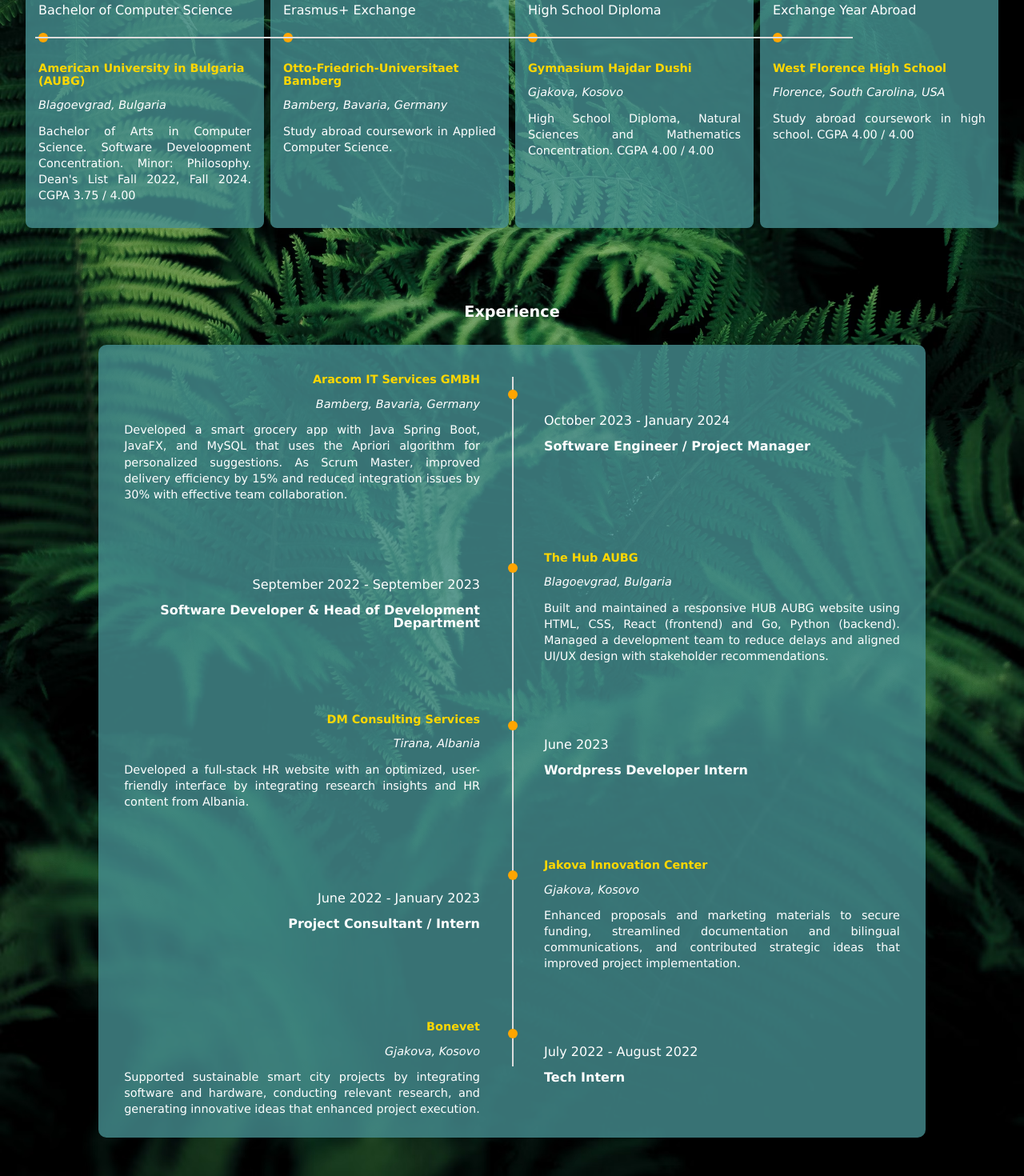
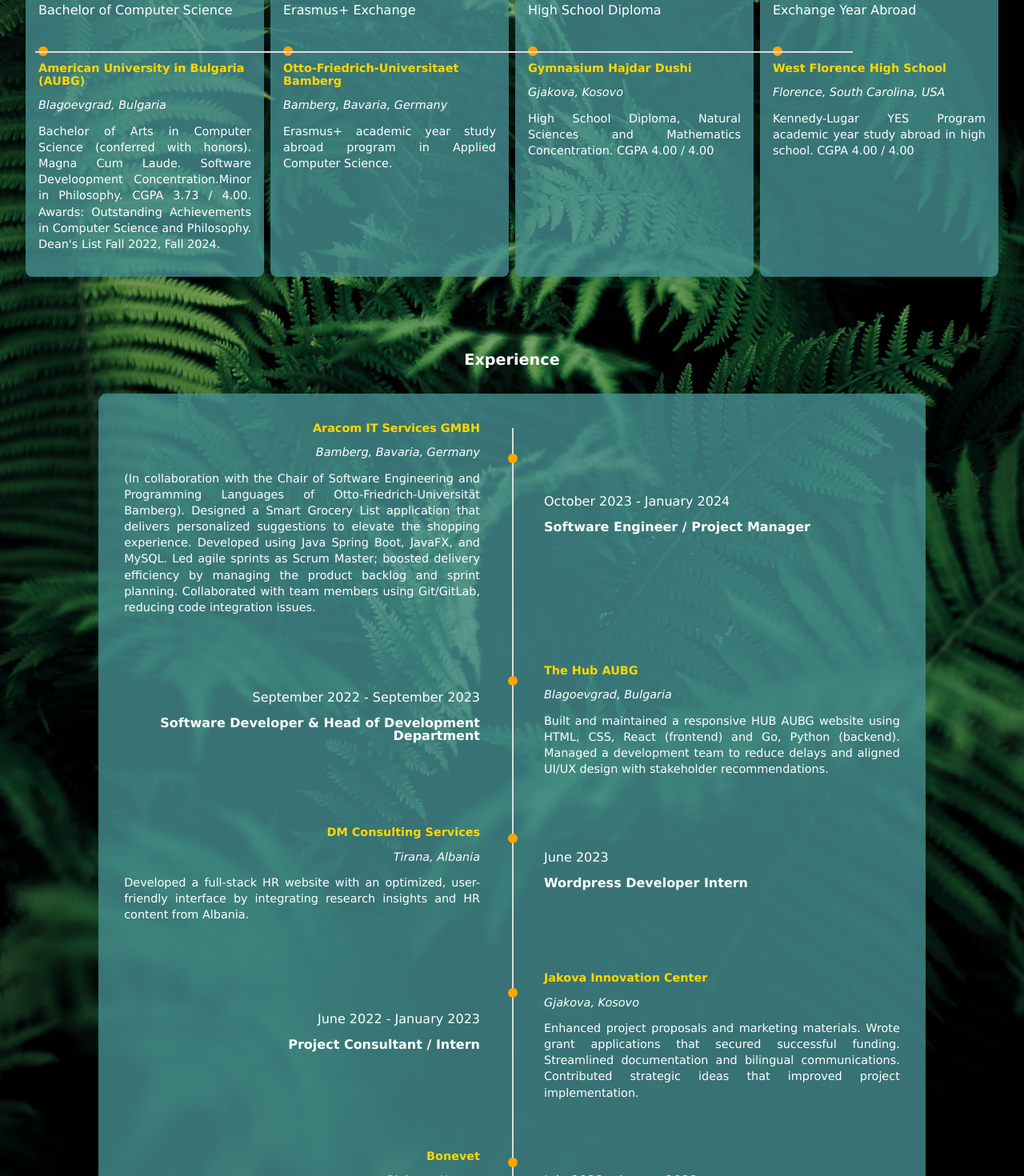
Before and after one commit to SuelaCark/personal-website-app, a React (Vite) app: page /personal-website-app/experience in a window 1280 px wide. Shown: the part 320-1790 px from the top of the page at 80% size. Built offline with nearby package versions, Linux system fonts and the light colour scheme.

Commit message:
added changes

```diff
--- a/src/data/projectsData.js
+++ b/src/data/projectsData.js
@@ -8,9 +8,8 @@
     {
       id: "1",
       title: "Image Encryption System (Senior Thesis)",
-      description: "Developing advanced encryption methods combining chaos theory, DNA-based techniques, and AES-256 encryption using Java." +
-      "This project, in progress as a senior thesis, explores innovative cryptographic approaches to secure data, aiming to advance the " +
-      "traditional encryption systems.",
+      description: "Developed advanced encryption methods combining Chaos theory, DNA-based techniques, and AES-256 encryption using Java." +
+      " This project, written in Java, explores innovative cryptographic approaches to secure data, aiming to advance the traditional encryption systems.",
       image: projectimg1,
       githubLink: "https://github.com/SuelaCark/ImageEncryption"
     },
@@ -19,7 +18,7 @@
       title: "Personal Website",
       description: "Designed and developed a modern personal website to showcase a diverse portfolio and projects. " +
       "This project emphasizes clean design, responsive layouts, and engaging content, reflecting technical skills and creative vision while " +
-      "integrating the latest web development trends.",
+      "integrating the latest web development trends. Technologies: HTML, CSS, ReactJs, Vite (built).",
       image: projectimg2,
       githubLink: "https://github.com/SuelaCark/personal-website-app"
     },
@@ -27,8 +26,7 @@
       id: "3",
       title: "Flight Management System",
       description: "A comprehensive system developed in C++ to manage diverse flight operations at an airport. " +
-      "It features real-time scheduling, resource allocation, and data processing, ensuring efficient and safe airport management " +
-      "by handling various types of flights with precision and reliability.",
+      "It features a developed QuickSort algorithm and the usage of vectors, pointers, and OOP principles.",
       image: projectimg3,
       githubLink: ""
     },
@@ -37,7 +35,7 @@
       title: "Encryption Algorithms",
       description: "A Python project demonstrating multiple encryption algorithms through practical implementation. " +
       "It highlights the fundamental principles behind different cryptographic methods, offering hands-on examples and comparative " +
-      "insights, serving both as an educational resource and a coding reference for secure communication techniques.",
+      "insights, serving both as an educational resource and a coding reference for cryptographic communication techniques.",
       image: projectimg4,
       githubLink: "https://github.com/SuelaCark/Encoder-and-Decoder"
     },
@@ -46,7 +44,7 @@
       title: "AI-based Tourism Recommendation Website",
       description: "An innovative hackathon project that leverages AI to transform tourism recommendations. " +
       "The website utilizes machine learning to analyze user preferences and suggest personalized travel options, showcasing creative " +
-      "development techniques that blend modern technology with the evolving needs of the tourism industry.",
+      "development techniques that blend modern technology with the evolving needs of the tourism industry. Technologies: HTML, CSS, ReactJs, Vite (built), Python.",
       image: projectimg5,
       githubLink: "https://github.com/Aleks1908/NOSYNCDEV"
     }
--- a/src/pages/About-me.jsx
+++ b/src/pages/About-me.jsx
@@ -9,7 +9,7 @@
     { name: "HTML, CSS, ReactJS", percent: 90 },
     { name: "Python programming", percent: 70 },
     { name: "Linux/Bash scripting", percent: 70 },
-    { name: "Java programming", percent: 97 },
+    { name: "Java programming", percent: 95 },
     { name: "C++", percent: 90 }
   ];
 
--- a/src/pages/Certifications.jsx
+++ b/src/pages/Certifications.jsx
@@ -9,9 +9,36 @@
 import magazineIcon from '../assets/magazine-icon.png';
 import paperIcon from '../assets/paper-icon.png';
 import usaIcon from '../assets/usa-icon.png';
+import badgeIcon from '../assets/badge-icon.png';
 
 const Certifications = () => {
   const certificates = [
+    {
+      title: "Outstanding Achievement in Computer Science (2025)",
+      image: badgeIcon,
+      description: "Awarded by the Computer Science department, American University in Bulgaria, Bulgaria."
+    },
+    {
+      title: "Outstanding Achievement in Philosophy (2025)",
+      image: badgeIcon,
+      description: "Awarded by the Philosophy department, American University in Bulgaria, Bulgaria."
+    },
+    {
+      title: "Women Leaders in the Tech Industry 2023",
+      image: magazineIcon,
+      description: "“Women Leaders in the Tech Industry 2023” – DevStyler Magazine, Bulgaria."
+    },
+    {
+      title: "Lung Cancer Detection Reserach Project",
+      image: paperIcon,
+      description: "Project “Lung Cancer Detection Using Machine Learning and Data Analysis Techniques” -  International " +
+      "Karatekin Science and Technology Conference, Çankiri, Turkey. "
+    },
+    {
+      title: "U.S. Department of State",
+      image: usaIcon,
+      description: "Certificate for successful completion of the Kennedy-Lugar YES program."
+    },
     {
       title: "Java Enterprise & Mobile Programming",
       image: androidIcon,
@@ -41,22 +68,6 @@
       title: "Java Programming",
       image: javaIcon,
       description: ""
-    },
-    {
-      title: "Women Leaders in the Tech Industry 2023",
-      image: magazineIcon,
-      description: "“Women Leaders in the Tech Industry 2023” – DevStyler Magazine, Bulgaria."
-    },
-    {
-      title: "Lung Cancer Detection Reserach Project",
-      image: paperIcon,
-      description: "Project “Lung Cancer Detection Using Machine Learning and Data Analysis Techniques” -  International " +
-      "Karatekin Science and Technology Conference, Çankiri, Turkey. "
-    },
-    {
-      title: "U.S. Department of State",
-      image: usaIcon,
-      description: "Certificate for successful completion of the YES program."
     }
   ];
     return (
--- a/src/pages/Experience.jsx
+++ b/src/pages/Experience.jsx
@@ -9,14 +9,15 @@
       titleEdu: "Bachelor of Computer Science",
       school: "American University in Bulgaria (AUBG)",
       location: "Blagoevgrad, Bulgaria",
-      description: "Bachelor of Arts in Computer Science. Software Develoopment Concentration. Minor: Philosophy. Dean's List Fall 2022, Fall 2024. CGPA 3.75 / 4.00"
+      description: "Bachelor of Arts in Computer Science (conferred with honors). Magna Cum Laude. Software Develoopment Concentration." +
+      "Minor in Philosophy. CGPA 3.73 / 4.00. Awards: Outstanding Achievements in Computer Science and Philosophy. Dean's List Fall 2022, Fall 2024."
     },
     {
       duration: "2023 - 2024",
       titleEdu: "Erasmus+ Exchange",
       school: "Otto-Friedrich-Universitaet Bamberg",
       location: "Bamberg, Bavaria, Germany",
-      description: "Study abroad coursework in Applied Computer Science."
+      description: "Erasmus+ academic year study abroad program in Applied Computer Science."
     },
     {
       duration: "2018 - 2021",
@@ -30,7 +31,7 @@
       titleEdu: "Exchange Year Abroad",
       school: "West Florence High School",
       location: "Florence, South Carolina, USA",
-      description: "Study abroad coursework in high school. CGPA 4.00 / 4.00"
+      description: "Kennedy-Lugar YES Program academic year study abroad in high school. CGPA 4.00 / 4.00"
     }
   ];
 
@@ -40,8 +41,10 @@
       position: "Software Engineer / Project Manager",
       company: "Aracom IT Services GMBH",
       location: "Bamberg, Bavaria, Germany",
-      description: "Developed a smart grocery app with Java Spring Boot, JavaFX, and MySQL that uses the Apriori algorithm for personalized suggestions. " +
-      "As Scrum Master, improved delivery efficiency by 15% and reduced integration issues by 30% with effective team collaboration."
+      description: "(In collaboration with the Chair of Software Engineering and Programming Languages of Otto-Friedrich-Universität Bamberg). " +
+      "Designed a Smart Grocery List application that delivers personalized suggestions to elevate the shopping experience. " +
+      "Developed using Java Spring Boot, JavaFX, and MySQL. Led agile sprints as Scrum Master; boosted delivery efficiency by managing the " +
+      "product backlog and sprint planning. Collaborated with team members using Git/GitLab, reducing code integration issues. "
     },
     {
       duration: "September 2022 - September 2023",
@@ -49,7 +52,7 @@
       company: "The Hub AUBG",
       location: "Blagoevgrad, Bulgaria",
       description: "Built and maintained a responsive HUB AUBG website using HTML, CSS, React (frontend) and Go, Python (backend). " +
-      "Managed a development team to reduce delays and aligned UI/UX design with stakeholder recommendations."
+      "Managed a development team to reduce delays and aligned UI/UX design with stakeholder recommendations. "
     },
     {
       duration: "June 2023",
@@ -63,14 +66,16 @@
       position: "Project Consultant / Intern",
       company: "Jakova Innovation Center",
       location: "Gjakova, Kosovo",
-      description: "Enhanced proposals and marketing materials to secure funding, streamlined documentation and bilingual communications, and contributed strategic ideas that improved project implementation."
+      description: "Enhanced project proposals and marketing materials. Wrote grant applications that secured successful funding. " +
+      "Streamlined documentation and bilingual communications. Contributed strategic ideas that improved project implementation. "
     },
     {
       duration: "July 2022 - August 2022",
       position: "Tech Intern",
       company: "Bonevet",
       location: "Gjakova, Kosovo",
-      description: "Supported sustainable smart city projects by integrating software and hardware, conducting relevant research, and generating innovative ideas that enhanced project execution."
+      description: "Supervised and guided students on technical aspects of building projects. " +
+      "Monitored project progress and provided feedback throughout the construction and planning phases."
     }
   ];
 
--- a/src/pages/Projects.jsx
+++ b/src/pages/Projects.jsx
@@ -1,5 +1,4 @@
 import ProjectComp from '../components/ProjectComp';
-import projectsData from '../data/projectsData';
 import '../styles/projects.css';
 import projectimg1 from '../assets/project-img1.webp';
 import projectimg2 from '../assets/project-img2.png';
@@ -12,19 +11,19 @@
     {
       id: "1",
       title: "Image Encryption System (Senior Thesis)",
-      description: "Developing Chaos-based, DNA-based and AES-256 encryption algorithms in Java (in progress).",
+      description: "Developed Chaos-based, DNA-based, and AES-256 encryption algorithms and a Hybrid algorithm in Java. ",
       image: projectimg1
     },
     {
       id: "2",
       title: "Personal Website",
-      description: "Designed and developed a personal website to showcase portfolio and projects ",
+      description: "Designed and developed a personal website with ReactJs to showcase portfolio and projects. ",
       image: projectimg2
     },
     {
       id: "3",
       title: "Flight Management System",
-      description: "Developed a system to manage various types of flights in an airport (in C++).",
+      description: "Developed a C++ system to manage various types of flights in an airport. ",
       image: projectimg3
     },
     {
```
Also changed, not shown: src/assets/badge-icon.png (added).
